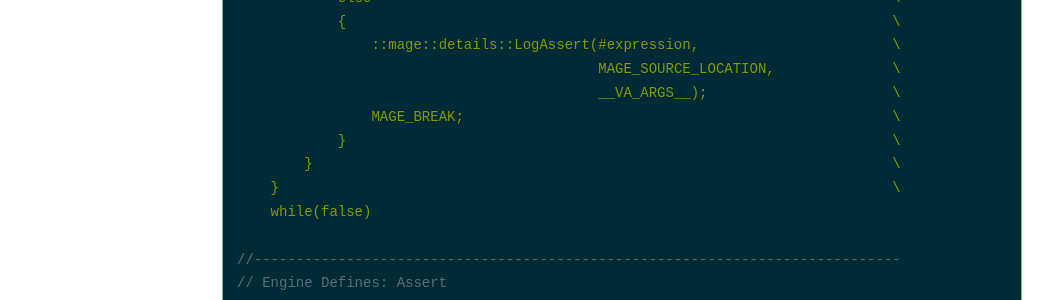
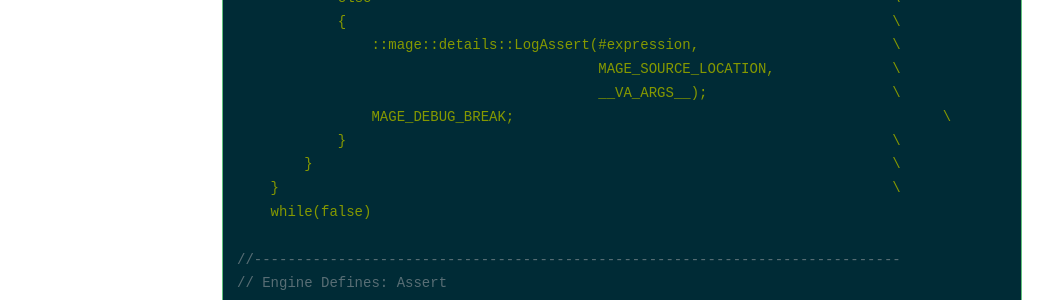
Before and after one commit to matt77hias/Blog, a Jekyll site: the page built from _posts/2020-08-25-mage-asserts.md, in a window 1280 px wide and 1400 px high, scrolled down 4067 px. Shown: the part 484-784 px from the top of the window, without its empty margins (18-1071 px from the left). Built offline with Jekyll 4.4.1, drawn with Linux system fonts in a browser that asks for light colours; comment, search, counter and statistics services are not loaded; some of the changed text lies outside the part shown.

Commit message:
Update 2020-08-25-mage-asserts.md

```diff
--- a/_posts/2020-08-25-mage-asserts.md
+++ b/_posts/2020-08-25-mage-asserts.md
@@ -49,7 +49,7 @@
 			::mage::details::LogAssert(#expression,                           \
 									   MAGE_SOURCE_LOCATION,                  \
 									   __VA_ARGS__);                          \
-			MAGE_BREAK;                                                       \
+			MAGE_DEBUG_BREAK;                                                       \
 		}                                                                     \
 	}                                                                         \
 	while(false)
@@ -90,7 +90,7 @@
 				::mage::details::LogAssert(#expression,                       \
 										   MAGE_SOURCE_LOCATION,              \
 										   __VA_ARGS__);                      \
-				MAGE_BREAK;                                                   \
+				MAGE_DEBUG_BREAK;                                                   \
 			}                                                                 \
 		}                                                                     \
 	}                                                                         \
@@ -147,7 +147,7 @@
 				::mage::details::LogAssert(#expression,                       \
 										   MAGE_SOURCE_LOCATION,              \
 										   __VA_ARGS__);                      \
-				MAGE_BREAK;                                                   \
+				MAGE_DEBUG_BREAK;                                                   \
 			}                                                                 \
 		}                                                                     \
 	}                                                                         \
@@ -183,7 +183,7 @@
 		else                                                                  \
 		{                                                                     \
 			::mage::details::LogFail(MAGE_SOURCE_LOCATION, __VA_ARGS__);      \
-			MAGE_BREAK;                                                       \
+			MAGE_DEBUG_BREAK;                                                       \
 		}                                                                     \
 	}                                                                         \
 	while(false)
```
